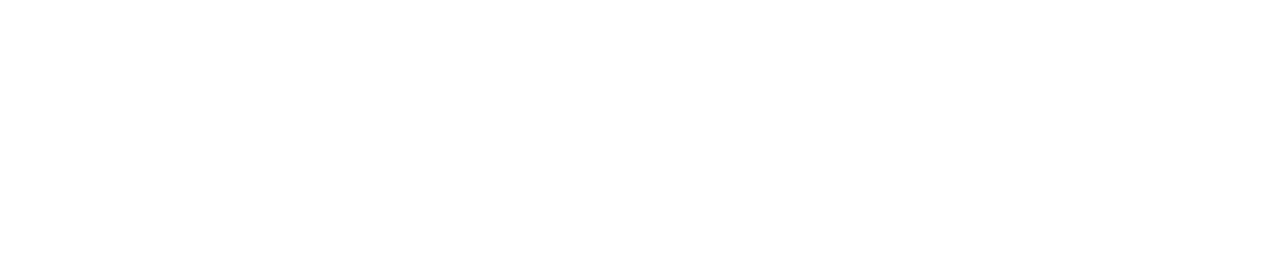
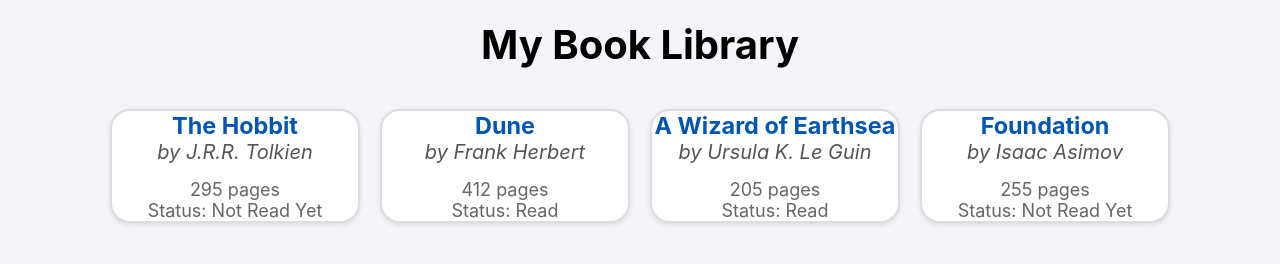
Before and after one commit to Saad05-dev/Library, a plain HTML site: page index.html in a window 1280 px wide. Drawn offline with Linux system fonts and the light colour scheme.

Commit message:
Adding display function plus some HTML and CSS

```diff
--- a/index.html
+++ b/index.html
@@ -3,10 +3,22 @@
 <head>
     <meta charset="UTF-8">
     <meta name="viewport" content="width=device-width, initial-scale=1.0">
-    <title>Document</title>
+    <title>My Book Library</title>
+    <!-- Link to CSS file -->
+    <link rel="stylesheet" href="style.css">
 </head>
 <body>
 
+    <header>
+        <h1>My Book Library</h1>
+    </header>
+
+    <main>
+        <!-- This container is where JavaScript will add the book cards -->
+        <div id="book-container"></div>
+    </main>
+
+    <!-- Link to JS file -->
     <script src="script.js"></script>
 </body>
 </html>
--- a/script.js
+++ b/script.js
@@ -1,5 +1,6 @@
 const myLibrary = [];
 
+//Creating a book
 function Book(title,author,pages,read){
 
     this.id = crypto.randomUUID();
@@ -20,12 +21,38 @@ const theHobbit = new Book('The Hobbit','J.R.R. Tolkien',295,false);
 
 console.log(theHobbit.info());
 
+//Adding book to library
 function addBookToLibrary(title,author,pages,read)
 {
     myLibrary.push(new Book(title,author,pages,read));
 }
+
 //test addBooktoLibrary function
 addBookToLibrary('The Hobbit','J.R.R. Tolkien',295,false);
 console.log("---");
 console.log(myLibrary[0]);
 console.log(myLibrary[0].info());
+addBookToLibrary('Dune', 'Frank Herbert', 412, true);
+addBookToLibrary('A Wizard of Earthsea', 'Ursula K. Le Guin', 205, true);
+addBookToLibrary('Foundation', 'Isaac Asimov', 255, false);
+
+const bookContainer = document.getElementById('book-container');
+
+//display books
+function displayBooks()
+{
+    bookContainer.innerHTML = ``;
+
+    myLibrary.forEach(book => {
+            const card = document.createElement('div');
+            card.classList.add('book-card');
+            card.innerHTML = `
+            <h3>${book.title}</h3>
+            <p class="author">by ${book.author}</p>
+            <p class="details">${book.pages} pages</p>
+            <p class="details">Status: ${book.read ? 'Read' : 'Not Read Yet'}</p>
+            `;
+            bookContainer.appendChild(card);
+    })
+}
+displayBooks();
--- a/style.css
+++ b/style.css
@@ -0,0 +1,50 @@
+*{
+    margin: 0;
+    padding: 0;
+    box-sizing: border-box;
+}
+body
+{
+    font-family: -apple-system, BlinkMacSystemFont, "Segoe UI", Roboto, Helvetica, Arial, sans-serif;
+    font-size: 20px;
+    padding: 20px;
+    background-color: #f4f4f9;
+}
+
+header
+{
+    text-align: center;
+    margin-bottom: 40px;
+}
+
+#book-container
+{
+    display: flex;
+    flex-wrap: wrap;
+    gap: 20px;
+    justify-content: center;
+}
+
+.book-card
+{
+    background-color: white;
+    border: 2px solid #ddd;
+    border-radius: 20px;
+    box-shadow: 0 2px 5px rgba(0,0,0,0.1);
+    width: 250px;
+    text-align: center;
+}
+.book-card h3
+{
+    margin-top: 0;
+    color: #0056b3;
+}
+.book-card .author {
+    font-style: italic;
+    color: #555;
+    margin-bottom: 15px;
+}
+.book-card .details {
+    font-size: 0.9em;
+    color: #666;
+}
```
